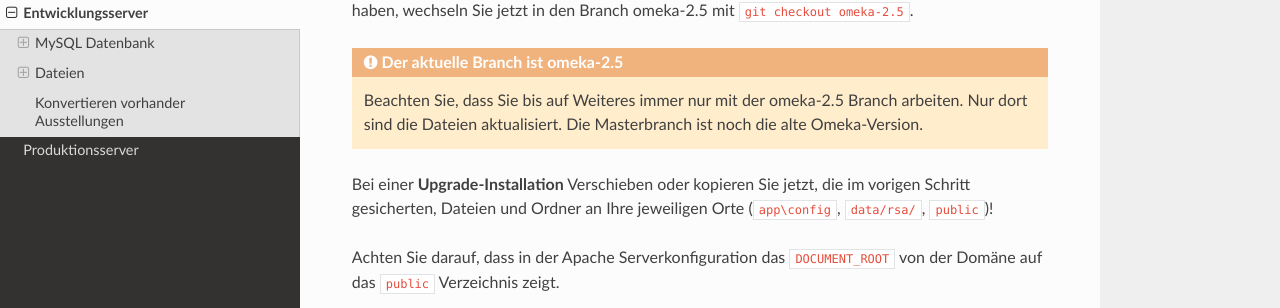
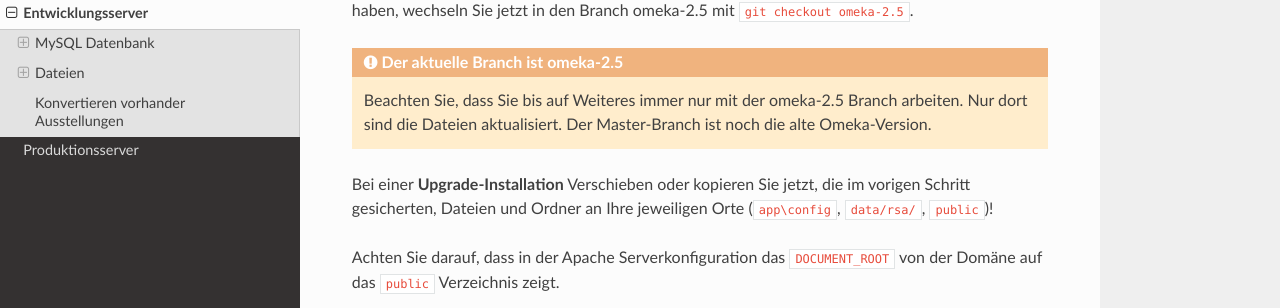
Before and after one commit to Deutsche-Digitale-Bibliothek/ddb-virtualexhibitions-systemdocs, an MkDocs documentation site: the page built from docs/dev-srv.md, in a window 1280 px wide and 900 px high, scrolled down 1089 px. Shown: the part 167-475 px from the top of the window. Built offline with MkDocs 1.6.1, drawn with Linux system fonts in a browser that asks for light colours; nearby versions of some CDN libraries; old or Windows-style settings are respelled for this version of MkDocs.

Commit message:
Correct spelling.

```diff
--- a/docs/dev-srv.md
+++ b/docs/dev-srv.md
@@ -35,7 +35,7 @@
 
 !!! warning "Der aktuelle Branch ist omeka-2.5"
     Beachten Sie, dass Sie bis auf Weiteres immer nur mit der omeka-2.5 Branch arbeiten. Nur dort sind die Dateien aktualisiert.
-    Die Masterbranch ist noch die alte Omeka-Version.
+    Der Master-Branch ist noch die alte Omeka-Version.
 
 Bei einer **Upgrade-Installation** Verschieben oder kopieren Sie jetzt, die im vorigen Schritt gesicherten, Dateien und Ordner an Ihre jeweiligen Orte (``app\config``, ``data/rsa/``, ``public``)!
 
```
